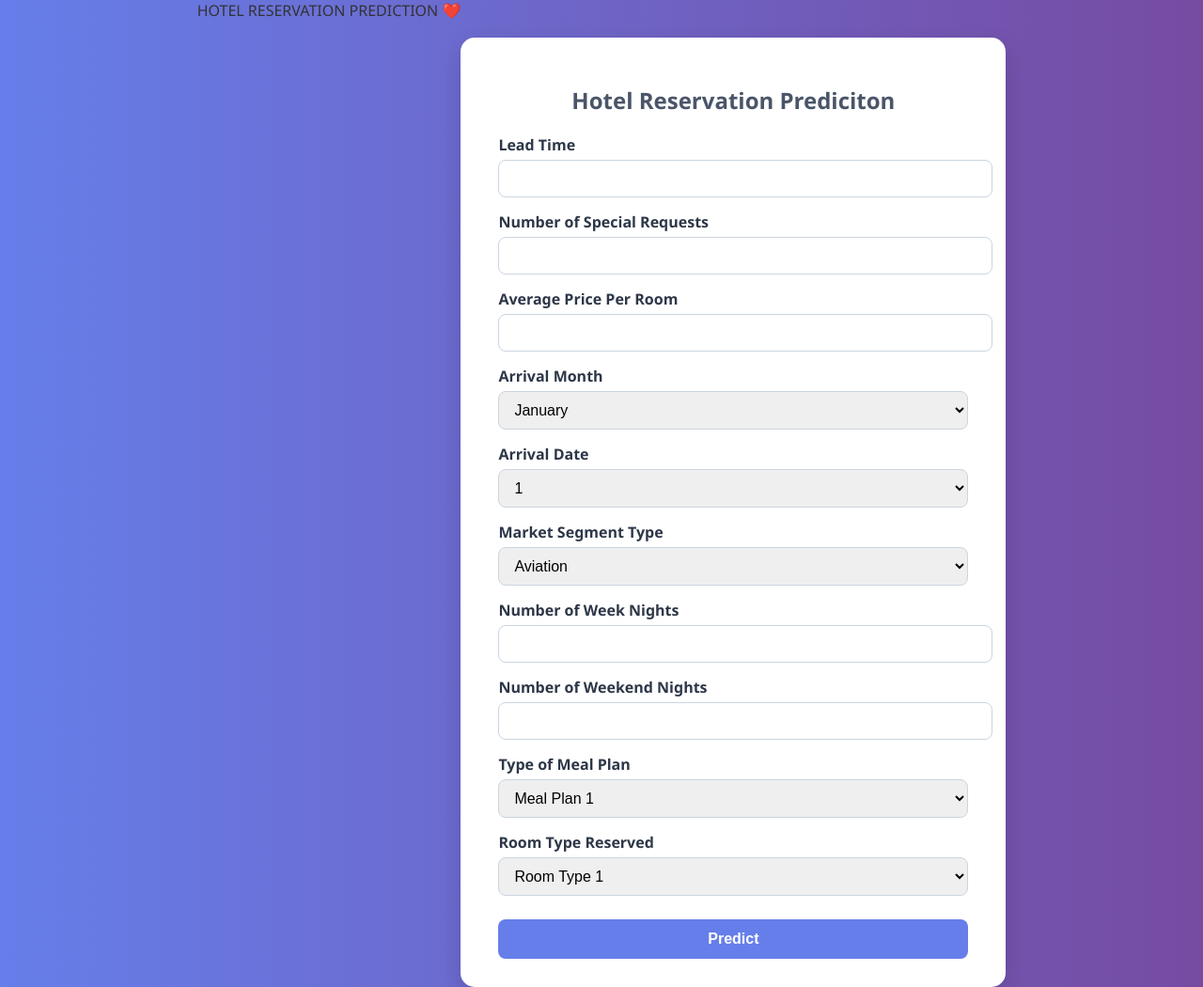
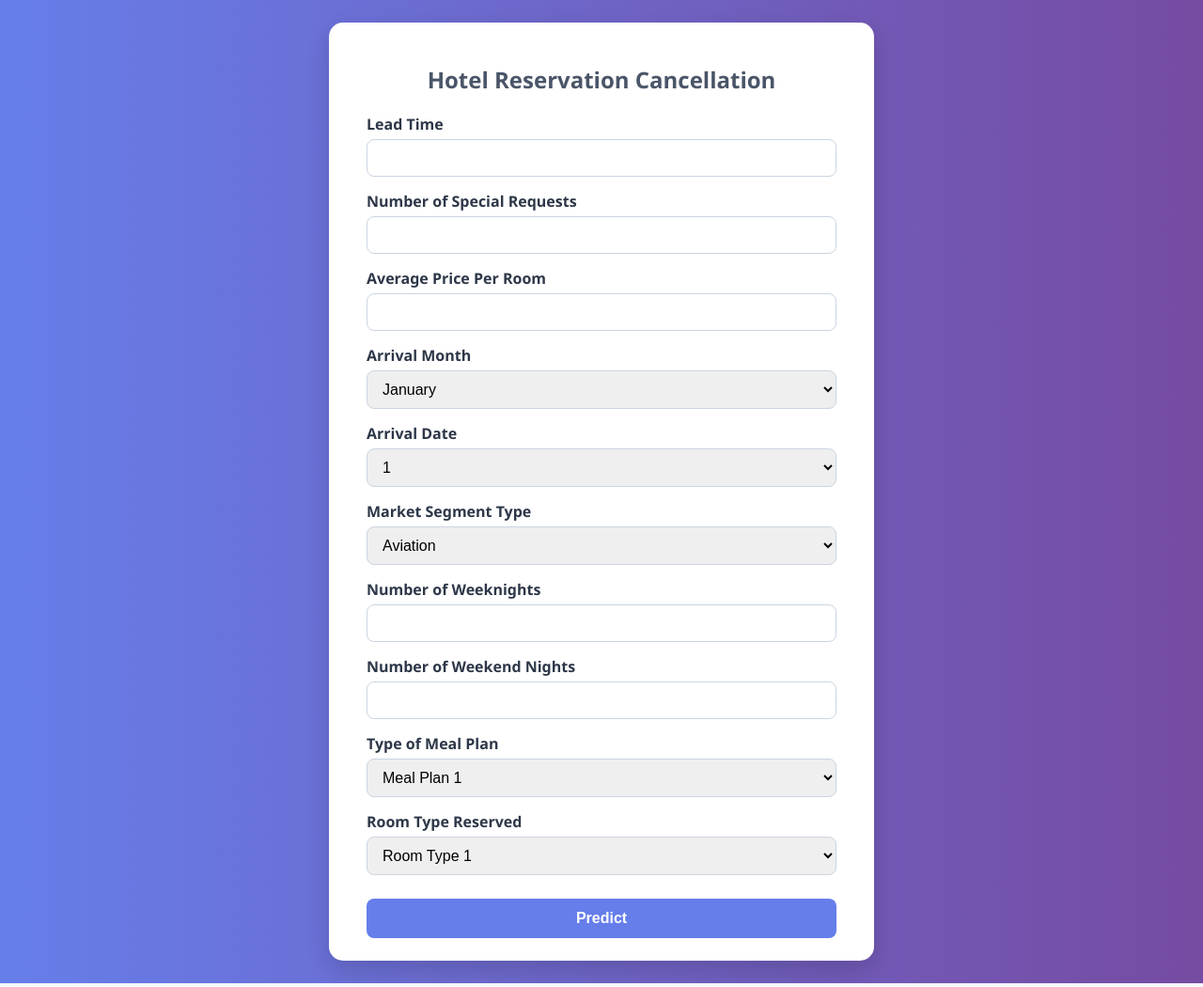
Before and after one commit to efosazuwa/MLOPS-hotel, a Flask app: page / in a window 1280 px wide. Shown: the whole page at 94% size. Run offline with Flask 3, Linux system fonts and the light colour scheme; parts of the project's set-up code (start-up, migrations or seed data) failed here and were passed over.

Commit message:
Polish the hotel prediction form

```diff
--- a/app.py
+++ b/app.py
@@ -1,5 +1,5 @@
 import joblib
-import numpy as np
+import pandas as pd
 from config.paths_config import MODEL_OUTPUT_PATH
 from flask import Flask, render_template, request
 
@@ -10,24 +10,19 @@ loaded_model = joblib.load(MODEL_OUTPUT_PATH)
 @app.route('/', methods=["GET", "POST"])
 def index():
     if request.method == "POST":
-        lead_time = int(request.form['lead_time'])
-        num_of_special_request = int(request.form['num_of_special_request'])
-        avg_price_per_room = float(request.form['avg_price_per_room'])
-        arrival_month = int(request.form['arrival_month'])
-        arrival_date = int(request.form['arrival_date'])
-
-        market_segment_type = int(request.form['market_segment_type'])
-        num_of_week_nights = int(request.form['num_of_week_nights'])
-        num_of_weekend_nights = int(request.form['num_of_weekend_nights'])
-
-        type_of_meal_plan = int(request.form['type_of_meal_plan'])
-        room_type_reserved = int(request.form['room_type_reserved'])
-
-        features = np.array([[lead_time, num_of_special_request, avg_price_per_room, arrival_month, arrival_date,
-                             market_segment_type, num_of_week_nights, num_of_weekend_nights, type_of_meal_plan,
-                             room_type_reserved]])
-
-        prediction = loaded_model.predict(features)
+        features = pd.DataFrame([{
+            "lead_time": int(request.form["lead_time"]),
+            "no_of_special_requests": int(request.form["num_of_special_request"]),
+            "avg_price_per_room": float(request.form["avg_price_per_room"]),
+            "arrival_month": int(request.form["arrival_month"]),
+            "arrival_date": int(request.form["arrival_date"]),
+            "market_segment_type": int(request.form["market_segment_type"]),
+            "no_of_week_nights": int(request.form["num_of_week_nights"]),
+            "no_of_weekend_nights": int(request.form["num_of_weekend_nights"]),
+            "type_of_meal_plan": int(request.form["type_of_meal_plan"]),
+            "room_type_reserved": int(request.form["room_type_reserved"]),
+        }])
+        prediction = loaded_model.predict(features.loc[:, loaded_model.feature_name_])
 
         return render_template('index.html', prediction=prediction[0])
 
--- a/static/style.css
+++ b/static/style.css
@@ -13,11 +13,12 @@ body {
 
 .container {
     background-color: #fff;
-    margin-top: 40px;
-    padding: 30px 40px;
+    box-sizing: border-box;
+    margin: 24px 16px;
+    padding: 24px clamp(20px, 5vw, 40px);
     border-radius: 15px;
     box-shadow: 0 10px 25px rgba(0, 0, 0, 0.15);
-    max-width: 500px;
+    max-width: 580px;
     width: 100%;
     animation: fadeIn 0.6s ease-out;
 }
@@ -46,6 +47,7 @@ label {
 
 input[type="number"],
 select {
+    box-sizing: border-box;
     width: 100%;
     padding: 10px 12px;
     border: 1px solid #cbd5e0;
--- a/templates/index.html
+++ b/templates/index.html
@@ -1,101 +1,102 @@
+{% macro option(field, value, label) -%}
+<option value="{{ value }}"{% if request.form.get(field) == value|string %} selected{% endif %}>{{ label }}</option>
+{%- endmacro %}
 <!DOCTYPE html>
 <html lang="en">
 <head>
     <meta charset="UTF-8">
     <meta name="viewport" content="width=device-width, initial-scale=1.0">
-    <link rel="stylesheet" href="{{ url_for('static', filename='style.css')}}"
-    <title>HOTEL RESERVATION PREDICTION ❤️</title>
+    <link rel="stylesheet" href="{{ url_for('static', filename='style.css') }}">
+    <title>Hotel Reservation Cancellation</title>
 </head>
 <body>
     <div class="container">
-        <h2>Hotel Reservation Prediciton</h2>
+        <h2>Hotel Reservation Cancellation</h2>
         <form method="POST">
 
             <div class="form-group">
                 <label for="lead_time">Lead Time</label>
-                <input type="number" id="lead_time" name="lead_time" required>
+                <input type="number" id="lead_time" name="lead_time" value="{{ request.form.get('lead_time', '') }}" required>
             </div>
 
             <div class="form-group">
                 <label for="num_of_special_request">Number of Special Requests</label>
-                <input type="number" id="num_of_special_request" name="num_of_special_request" required>
+                <input type="number" id="num_of_special_request" name="num_of_special_request" value="{{ request.form.get('num_of_special_request', '') }}" required>
             </div>
 
             <div class="form-group">
                 <label for="avg_price_per_room">Average Price Per Room</label>
-                <input type="number" id="avg_price_per_room" name="avg_price_per_room" required>
+                <input type="number" id="avg_price_per_room" name="avg_price_per_room" step="0.01" value="{{ request.form.get('avg_price_per_room', '') }}" required>
             </div>
 
             <div class="form-group">
                 <label for="arrival_month">Arrival Month</label>
                 <select id="arrival_month" name="arrival_month" required>
-                    <option value="1">January</option>
-                    <option value="2">Febuary</option>
-                    <option value="3">March</option>
-                    <option value="4">April</option>
-                    <option value="5">May</option>
-                    <option value="6">June</option>
-                    <option value="7">July</option>
-                    <option value="8">August</option>
-                    <option value="9">September</option>
-                    <option value="10">October</option>
-                    <option value="11">November</option>
-                    <option value="12">December</option>
+                    {{ option('arrival_month', 1, 'January') }}
+                    {{ option('arrival_month', 2, 'February') }}
+                    {{ option('arrival_month', 3, 'March') }}
+                    {{ option('arrival_month', 4, 'April') }}
+                    {{ option('arrival_month', 5, 'May') }}
+                    {{ option('arrival_month', 6, 'June') }}
+                    {{ option('arrival_month', 7, 'July') }}
+                    {{ option('arrival_month', 8, 'August') }}
+                    {{ option('arrival_month', 9, 'September') }}
+                    {{ option('arrival_month', 10, 'October') }}
+                    {{ option('arrival_month', 11, 'November') }}
+                    {{ option('arrival_month', 12, 'December') }}
                 </select>
             </div>
 
             <div class="form-group">
                 <label for="arrival_date">Arrival Date</label>
-                <select type="number" id="arrival_date" name="arrival_date" required>
-                    <script>
-                        for (let i = 1; i<= 31; i++){
-                            document.write(`<option value = "${i}">${i}</option>`)
-                        }
-                    </script>
+                <select id="arrival_date" name="arrival_date" required>
+                    {% for day in range(1, 32) %}
+                        {{ option('arrival_date', day, day) }}
+                    {% endfor %}
                 </select>
             </div>
 
             <div class="form-group">
                 <label for="market_segment_type">Market Segment Type</label>
                 <select id="market_segment_type" name="market_segment_type" required>
-                    <option value="0">Aviation</option>
-                    <option value="1">Complementary</option>
-                    <option value="2">Corporate</option>
-                    <option value="3">Offline</option>
-                    <option value="4">Online</option>
+                    {{ option('market_segment_type', 0, 'Aviation') }}
+                    {{ option('market_segment_type', 1, 'Complementary') }}
+                    {{ option('market_segment_type', 2, 'Corporate') }}
+                    {{ option('market_segment_type', 3, 'Offline') }}
+                    {{ option('market_segment_type', 4, 'Online') }}
                 </select>
             </div>
 
             <div class="form-group">
-                <label for="num_of_week_nights">Number of Week Nights</label>
-                <input type="number" id="num_of_week_nights" name="num_of_week_nights" required>
+                <label for="num_of_week_nights">Number of Weeknights</label>
+                <input type="number" id="num_of_week_nights" name="num_of_week_nights" value="{{ request.form.get('num_of_week_nights', '') }}" required>
             </div>
 
             <div class="form-group">
                 <label for="num_of_weekend_nights">Number of Weekend Nights</label>
-                <input type="number" id="num_of_weekend_nights" name="num_of_weekend_nights" required>
+                <input type="number" id="num_of_weekend_nights" name="num_of_weekend_nights" value="{{ request.form.get('num_of_weekend_nights', '') }}" required>
             </div>
 
             <div class="form-group">
                 <label for="type_of_meal_plan">Type of Meal Plan</label>
                 <select id="type_of_meal_plan" name="type_of_meal_plan" required>
-                    <option value="0">Meal Plan 1</option>
-                    <option value="1">Meal Plan 2</option>
-                    <option value="2">Meal Plan 3</option>
-                    <option value="3">Not Selected</option>
+                    {{ option('type_of_meal_plan', 0, 'Meal Plan 1') }}
+                    {{ option('type_of_meal_plan', 1, 'Meal Plan 2') }}
+                    {{ option('type_of_meal_plan', 2, 'Meal Plan 3') }}
+                    {{ option('type_of_meal_plan', 3, 'Not Selected') }}
                 </select>
             </div>
 
             <div class="form-group">
                 <label for="room_type_reserved">Room Type Reserved</label>
                 <select id="room_type_reserved" name="room_type_reserved" required>
-                    <option value="0">Room Type 1</option>
-                    <option value="1">Room Type 2</option>
-                    <option value="2">Room Type 3</option>
-                    <option value="3">Room Type 4</option>
-                    <option value="4">Room Type 5</option>
-                    <option value="5">Room Type 6</option>
-                    <option value="6">Room Type 7</option>
+                    {{ option('room_type_reserved', 0, 'Room Type 1') }}
+                    {{ option('room_type_reserved', 1, 'Room Type 2') }}
+                    {{ option('room_type_reserved', 2, 'Room Type 3') }}
+                    {{ option('room_type_reserved', 3, 'Room Type 4') }}
+                    {{ option('room_type_reserved', 4, 'Room Type 5') }}
+                    {{ option('room_type_reserved', 5, 'Room Type 6') }}
+                    {{ option('room_type_reserved', 6, 'Room Type 7') }}
                 </select>
             </div>
 
@@ -104,11 +105,11 @@
         </form>
 
         {% if prediction is not none %}
-            <div class="result">
+            <div class="result" role="status">
                 {% if prediction == 0 %}
-                    <p>The Customer is going to cancel their reservation</p>
+                    <p>Prediction: Likely to cancel</p>
                 {% else %}
-                    <p>The Customer is not going to cancel their reservation</p>
+                    <p>Prediction: Likely to keep the reservation</p>
                 {% endif %}
             </div>
         {% endif %}
```
